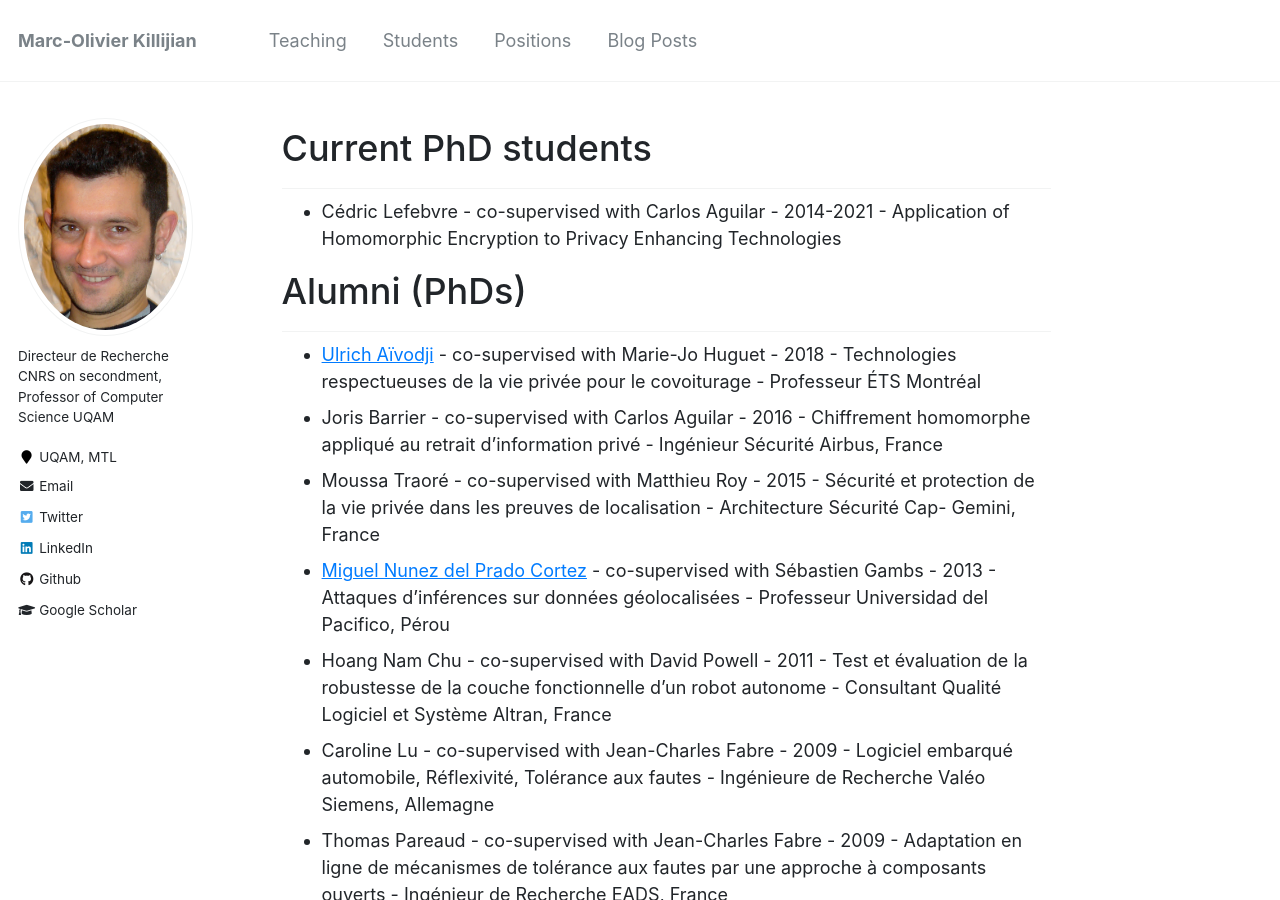
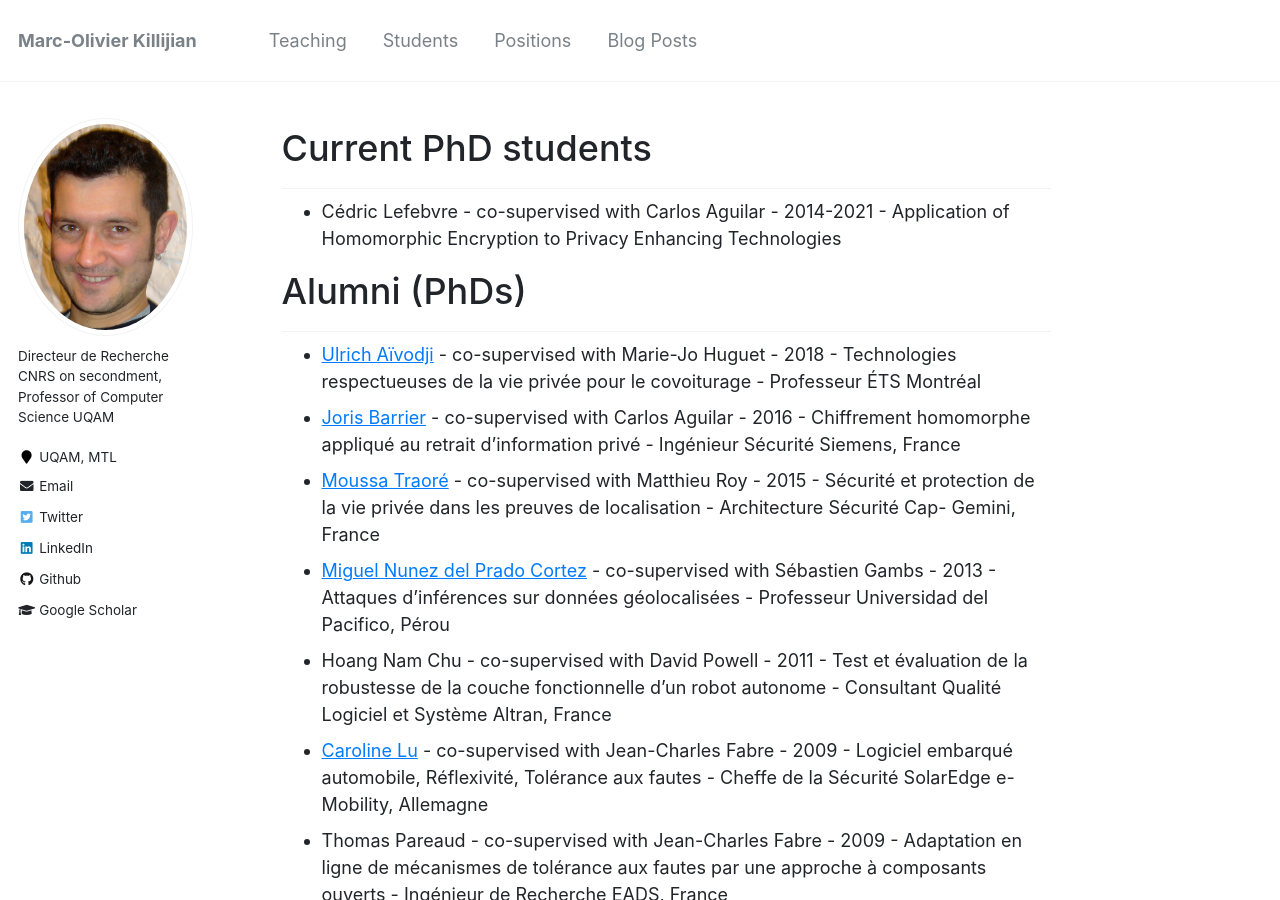
Before and after one commit to Kirija/kirija.github.io, a Jekyll site: the page built from _pages/students.md, in a window 1280 px wide and 900 px high. Built offline with Jekyll 4.4.1, drawn with Linux system fonts in a browser that asks for light colours.

Commit message:
students links update

```diff
--- a/_pages/students.md
+++ b/_pages/students.md
@@ -13,11 +13,11 @@ redirect_from:
 ## Alumni (PhDs)
 
   - [Ulrich Aïvodji](https://aivodji.github.io) - co-supervised with Marie-Jo Huguet - 2018 - Technologies respectueuses de la vie privée pour le covoiturage - Professeur ÉTS Montréal
-  - Joris Barrier - co-supervised with Carlos Aguilar - 2016 - Chiffrement homomorphe appliqué au retrait d’information privé - Ingénieur Sécurité Airbus, France
-  - Moussa Traoré - co-supervised with Matthieu Roy - 2015 - Sécurité et protection de la vie privée dans les preuves de localisation - Architecture Sécurité Cap- Gemini, France
+  - [Joris Barrier](https://www.linkedin.com/in/dr-joris-barrier-8248ba159/) - co-supervised with Carlos Aguilar - 2016 - Chiffrement homomorphe appliqué au retrait d’information privé - Ingénieur Sécurité Siemens, France
+  - [Moussa Traoré](https://www.linkedin.com/in/traoremoussa/) - co-supervised with Matthieu Roy - 2015 - Sécurité et protection de la vie privée dans les preuves de localisation - Architecture Sécurité Cap- Gemini, France
   - [Miguel Nunez del Prado Cortez](https://www.up.edu.pe/Paginas/perfil-docente.aspx?idd=000186597) - co-supervised with Sébastien Gambs - 2013 - Attaques d’inférences sur données géolocalisées - Professeur Universidad del Pacifico, Pérou
   - Hoang Nam Chu - co-supervised with David Powell - 2011 - Test et évaluation de la robustesse de la couche fonctionnelle d’un robot autonome - Consultant Qualité Logiciel et Système Altran, France
-  - Caroline Lu - co-supervised with Jean-Charles Fabre - 2009 - Logiciel embarqué automobile, Réflexivité, Tolérance aux fautes - Ingénieure de Recherche Valéo Siemens, Allemagne
+  - [Caroline Lu](https://www.linkedin.com/in/caroline-lu-7051498a/) - co-supervised with Jean-Charles Fabre - 2009 - Logiciel embarqué automobile, Réflexivité, Tolérance aux fautes - Cheffe de la Sécurité SolarEdge e-Mobility, Allemagne
   - Thomas Pareaud - co-supervised with Jean-Charles Fabre - 2009 - Adaptation en ligne de mécanismes de tolérance aux fautes par une approche à composants ouverts - Ingénieur de Recherche EADS, France
   - [Benjamin Lussier](https://www.hds.utc.fr/~blussier) - co-supervised with David Powell - 2007 - Tolérance aux fautes dans les systèmes autonomes - Professeur Université Tech- nologique de Compiègne, France
   - [Ludovic Courtès](http://people.bordeaux.inria.fr/lcourtes/) - co-supervised with David Powell - 2007 - Sauvegarde coopérative de données pour dispositifs mobiles - Ingénieur de Recherche INRIA, France
```
